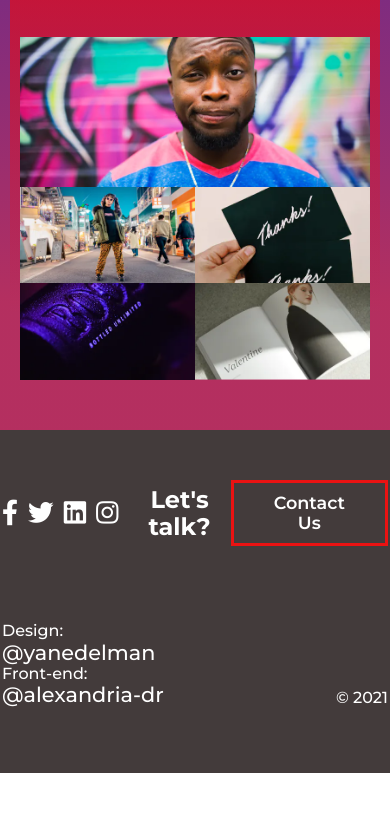
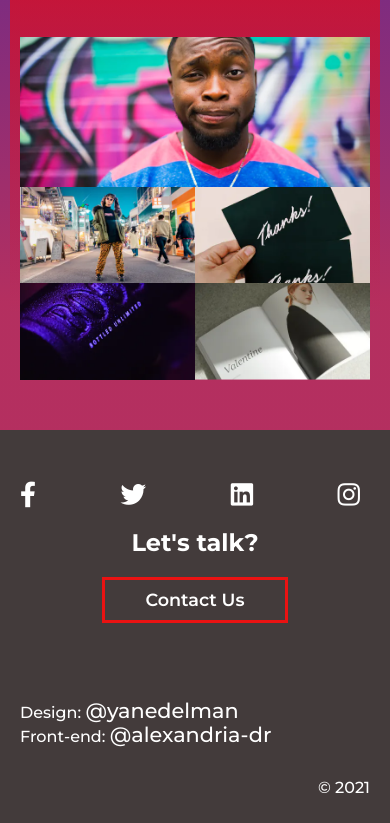
Before and after one commit to Alexandria-dr/design-studio, a plain HTML site: page index.html in a window 390 px wide. Shown: the part 6724-7547 px from the top of the page. Before the commit the page ends 7497 px from the top, so only its background shows below. Drawn offline with Linux system fonts and the light colour scheme.

Commit message:
footer grid

```diff
--- a/scss/_adaptive.scss
+++ b/scss/_adaptive.scss
@@ -237,7 +237,7 @@
     padding: 30px 20px;
   }
   .footer__container {
-    padding: 50px 20px;
+    padding: 50px 20px 10px;
     gap: 15px;
     a.btn {
       font-size: 1.1rem;
@@ -329,6 +329,10 @@
     a.btn {
       justify-self: center;
     }
+    .sign {
+      grid-template-columns: 1fr;
+      grid-column: 1 / 2;
+    }
   }
   .socials {
     margin: 0;
```
Also changed, not shown: css/style.css, 1 other file.
